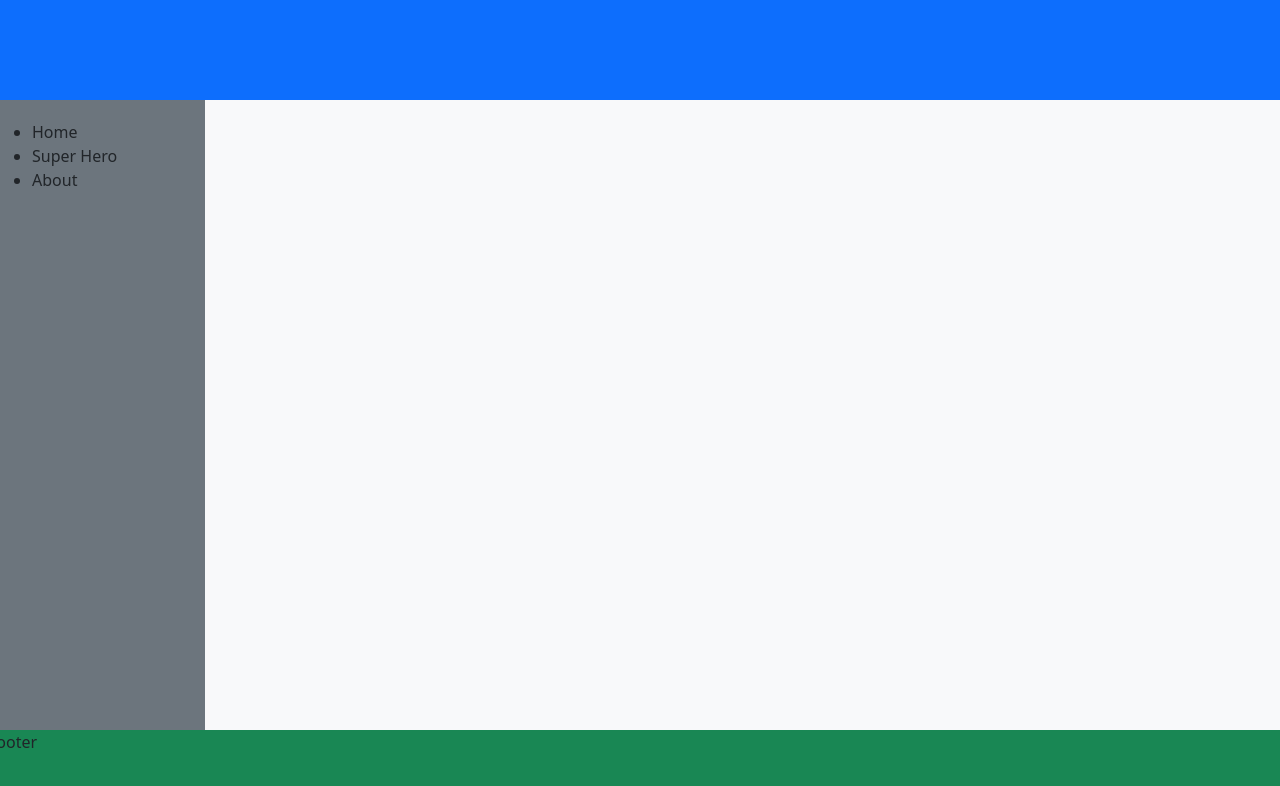
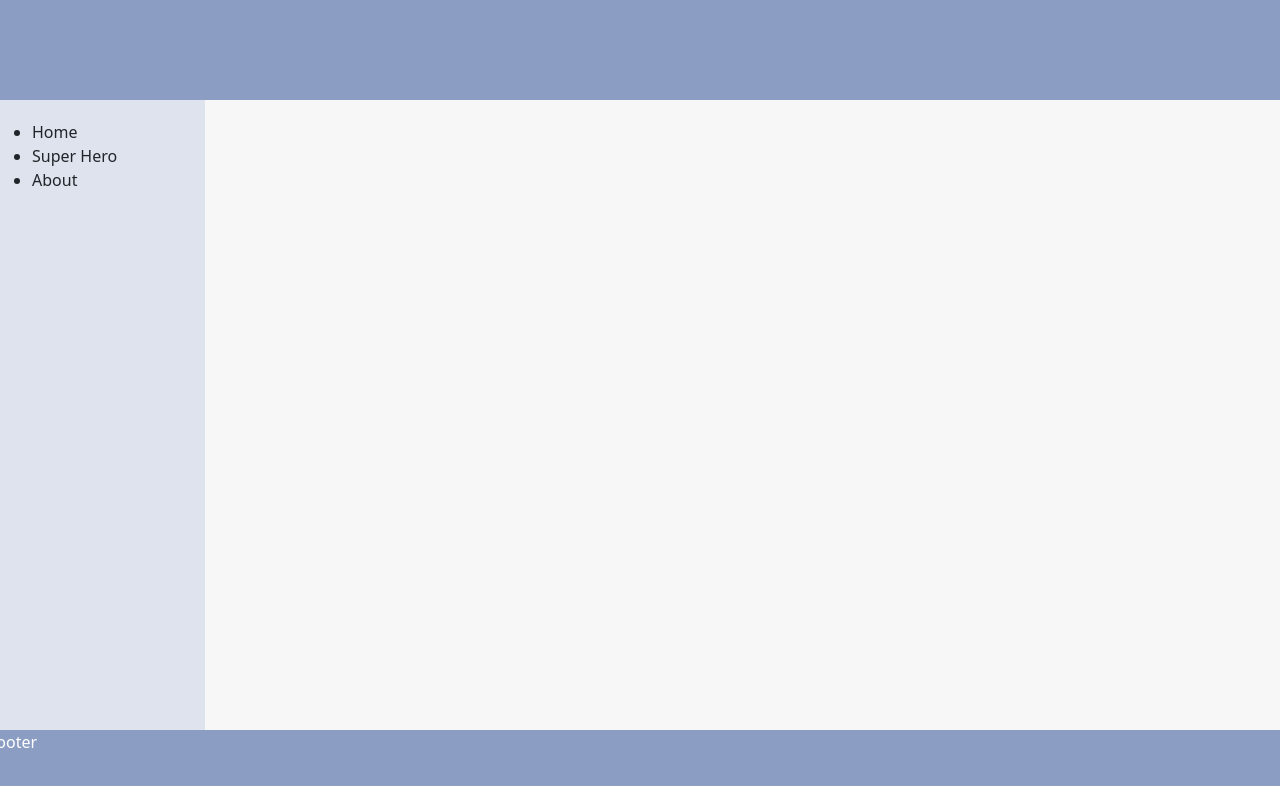
Before and after one commit to kamalcis/AngularNgbootstrapDemo, an Angular app: page / in a window 1280 px wide. Shown: the top 786 px of the page. Built offline with nearby package versions, Linux system fonts and the light colour scheme.

Commit message:
main page color adjusted

```diff
--- a/src/app/app.component.html
+++ b/src/app/app.component.html
@@ -1,16 +1,16 @@
-<div class="row bg-primary header"></div>
+<div class="row header"></div>
 
 <div class="row">
-  <div class="col-2 bg-secondary leftsidebar">
+  <div class="col-2 leftsidebar">
     <ul>
       <li>Home</li>
       <li>Super Hero</li>
       <li>About</li>
     </ul>
   </div>
-  <div class="col-10 bg-light maincontent">
+  <div class="col-10 maincontent">
     <router-outlet></router-outlet>
   </div>
 </div>
 
-<div class="row bg-success footer">Footer</div>
+<div class="row footer">Footer</div>
--- a/src/app/app.component.scss
+++ b/src/app/app.component.scss
@@ -1,15 +1,21 @@
 .header {
   height: 100px;
+  background-color: #8b9dc3;
 }
 
 .maincontent {
   min-height: calc(100vh - 170px);
+  background-color: #f7f7f7;
 }
 
 .footer {
+  background-color: #8b9dc3;
+  color: white;
+  text-align: center;
   height: 70px;
 }
 
 .leftsidebar {
   padding-top: 20px;
+  background-color: #dfe3ee;
 }
```
